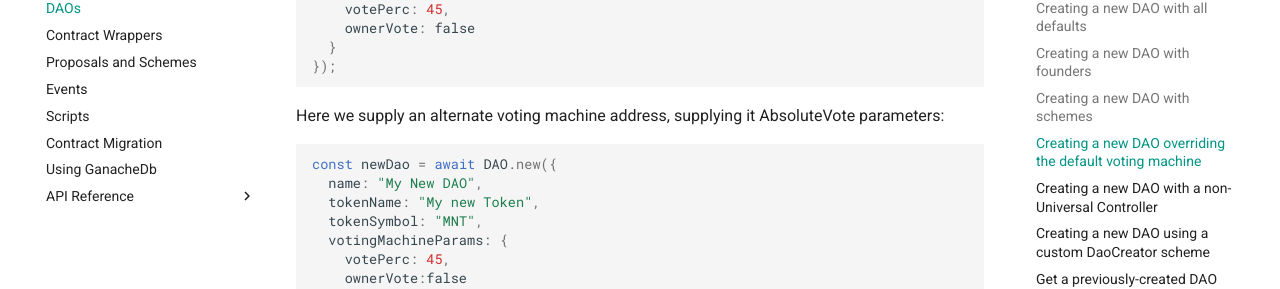
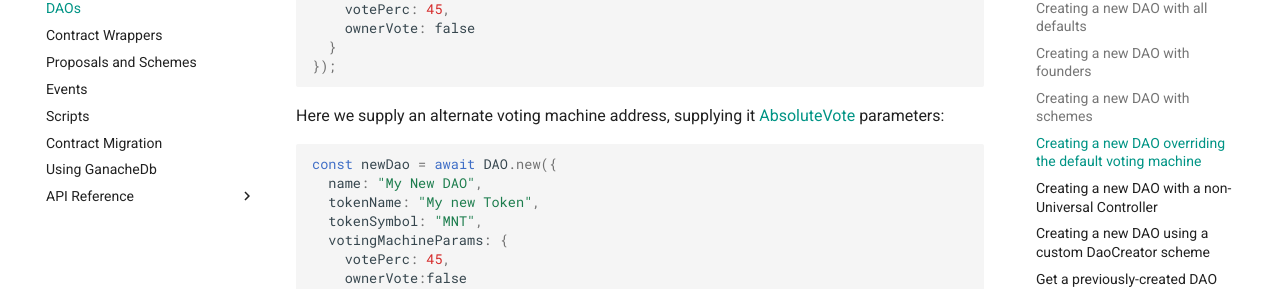
Before and after one commit to daostack/arc.js_legacy, an MkDocs documentation site: the page built from docs/Daos.md, in a window 1280 px wide and 900 px high, scrolled down 3582 px. Shown: the part 154-443 px from the top of the window. Built offline with MkDocs 1.6.1 and Material for MkDocs 9.7.7, drawn with Linux system fonts in a browser that asks for light colours; comment, search, counter and statistics services are not loaded; old or Windows-style settings are respelled for this version of MkDocs; part of the change alters nothing that is shown.

Commit message:
added a link

````diff
--- a/docs/Daos.md
+++ b/docs/Daos.md
@@ -132,7 +132,7 @@ const newDao = await DAO.new({
 });
 ```
 
-Here we supply an alternate voting machine address, supplying it AbsoluteVote parameters:
+Here we supply an alternate voting machine address, supplying it [AbsoluteVote](api/classes/AbsoluteVoteWrapper) parameters:
 
 ```javascript
 const newDao = await DAO.new({
````
